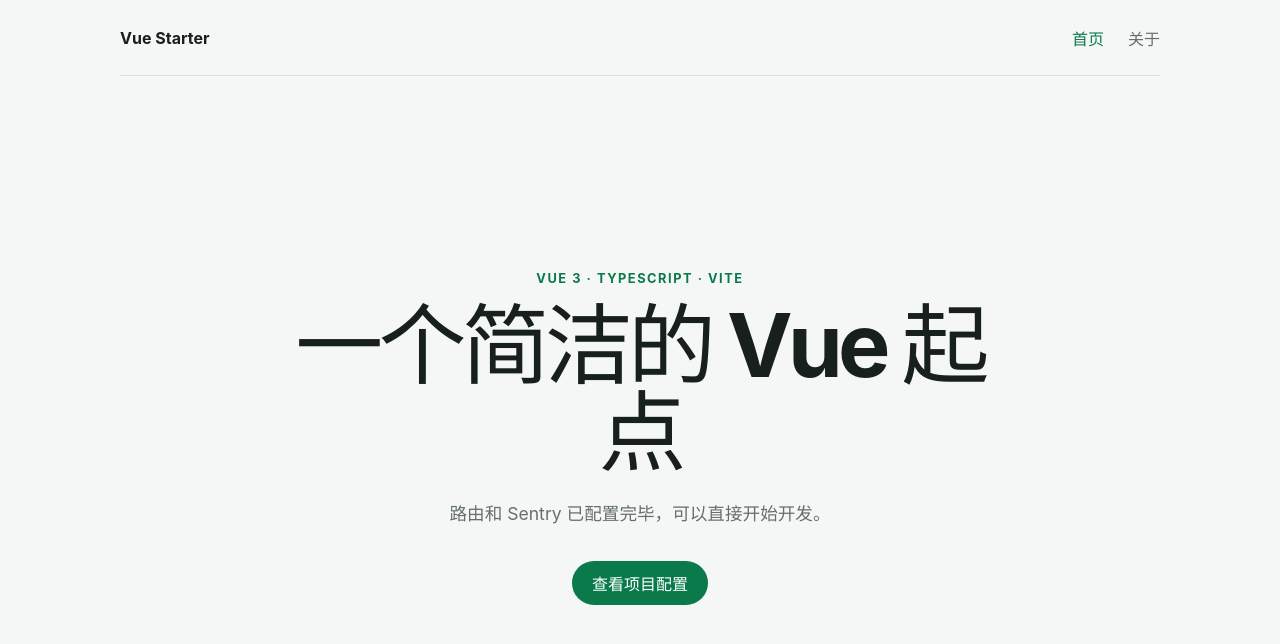
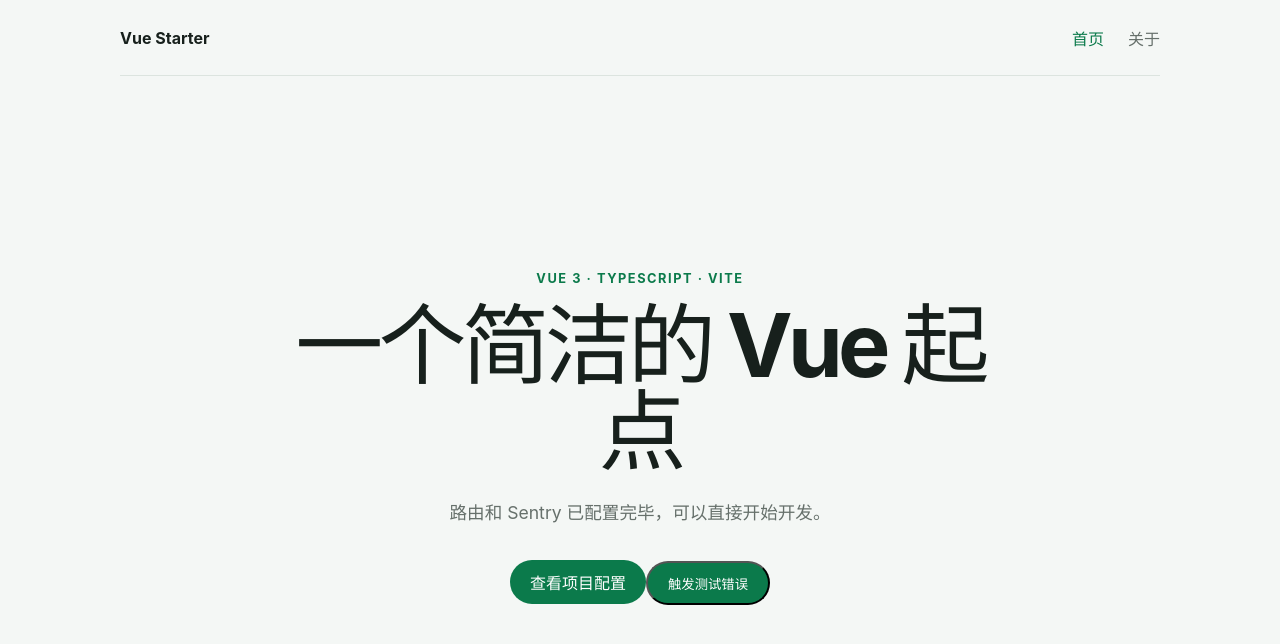
Before and after one commit to myzhoulang/vue-sentry-starter, a Vue app: page / in a window 1280 px wide. Shown: the top 644 px of the page. Built offline with nearby package versions, Linux system fonts and the light colour scheme.

Commit message:
添加 Sentry 测试错误按钮

```diff
--- a/src/views/HomeView.vue
+++ b/src/views/HomeView.vue
@@ -4,5 +4,13 @@
     <h1>一个简洁的 Vue 起点</h1>
     <p class="lead">路由和 Sentry 已配置完毕，可以直接开始开发。</p>
     <RouterLink class="button" to="/about">查看项目配置</RouterLink>
+    <button class="button" type="button" @click="onClick">触发测试错误</button>
   </section>
 </template>
+
+<script setup lang="ts">
+// 显式抛出异常，用于验证生产环境的 Sentry 错误上报链路。
+const onClick = (): never => {
+  throw new Error('Sentry 前端测试错误')
+}
+</script>
```
